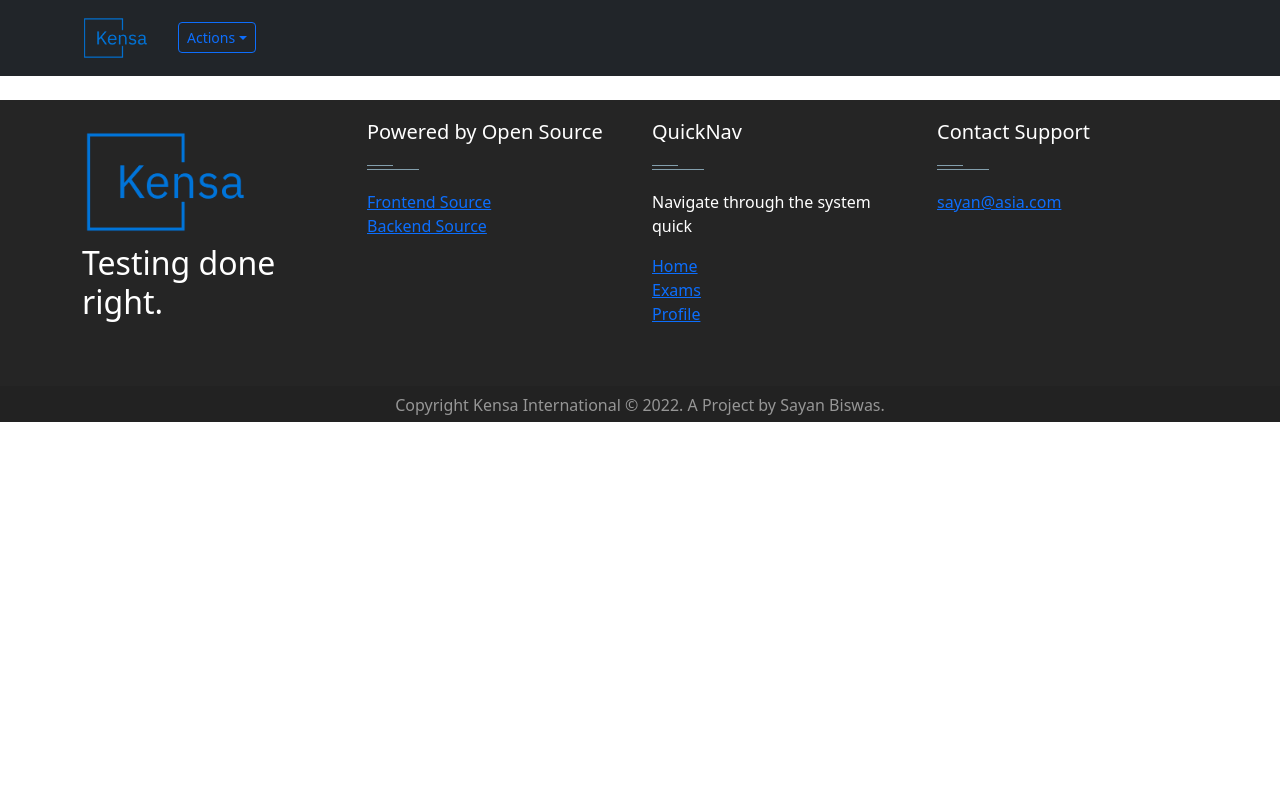
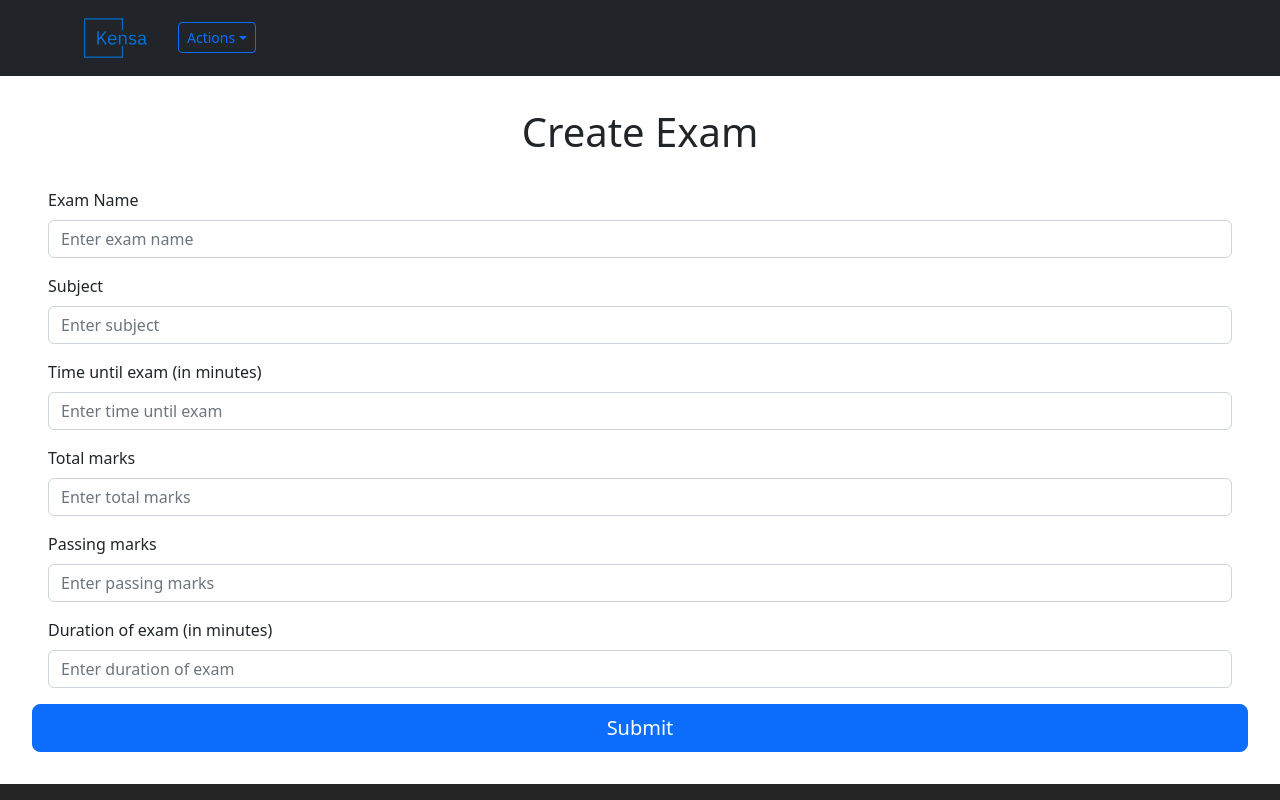
Before and after one commit to Dank-del/kensa, a React (Vite) app: page /createexam in a window 1280 px wide. Shown: the top 800 px of the page. Built offline with nearby package versions, Linux system fonts and the light colour scheme; no server answers.

Commit message:
Add create exam for with error handling, and edit profile page a bit
Signed-off-by: Sayan Biswas <sayan@pokurt.me>

```diff
--- a/src/App.jsx
+++ b/src/App.jsx
@@ -8,6 +8,7 @@ import Footer from './components/Footer';
 import Home from './Home';
 import { CurrentUserProvider } from './CurrentUserContext';
 import Profile from './Profile';
+import CreateExam from './CreateExam';
 
 function App() {
   return (
@@ -22,6 +23,7 @@ function App() {
         <Route path="/signup" element={<SignUp />} />
         <Route path="/signin" element={<Login />} />
         <Route path="/profile" element={<Profile />} />
+        <Route path="/createexam" element={<CreateExam/>}/>
       </Routes>
       <Footer />
     </CurrentUserProvider>
--- /dev/null
+++ b/src/CreateExam.css
@@ -0,0 +1,12 @@
+.form-group {
+    margin: 1rem
+}
+
+.form {
+    margin: 2rem
+}
+
+.title {
+    margin: 0.5rem;
+    text-align: center;
+}
--- /dev/null
+++ b/src/CreateExam.jsx
@@ -0,0 +1,149 @@
+import ErrorResponse from "./components/ErrorResponse";
+import React, { useState } from 'react';
+import { Form, Button } from 'react-bootstrap';
+import { useCookies } from 'react-cookie';
+import './CreateExam.css';
+
+export default function CreateExam() {
+    // useState hook to store form data
+    const [cookies] = useCookies(["user"]);
+    const [errAlert, setErrAlert] = useState(<div></div>);
+    const [formData, setFormData] = useState({
+        examName: '',
+        subject: '',
+        timeUntilExam: '',
+        totalMarks: '',
+        passingMarks: '',
+        duration: ''
+    });
+
+    // function to handle form input changes
+    const handleChange = (event) => {
+        const { name, value } = event.target;
+        setFormData({
+            ...formData,
+            [name]: value
+        });
+    }
+
+    // function to handle form submission
+    const handleSubmit = async (event) => {
+        event.preventDefault();
+        // TODO: Submit form data to server or perform other actions
+        const res = await fetch(`${import.meta.env.VITE_API_URL}/exams/create`, {
+            method: "POST",
+            headers: {
+                "Content-Type": "application/json",
+                "authorization": "Bearer " + cookies["token"],
+            },
+            body: JSON.stringify({
+                name: formData.examName,
+                subject: formData.subject,
+                afterMinutes: Number(formData.timeUntilExam),
+                totalMarks: Number(formData.totalMarks),
+                passingMarks: Number(formData.passingMarks),
+                duration: Number(formData.duration)
+            })
+        })
+        if (res.status === 200) {
+            const jsn = await res.json()
+            alert("Exam created successfully" + JSON.stringify(jsn));
+        } else {
+            const jsn = await res.json()
+            console.log(jsn)
+            if (!jsn[0].errors){
+                alert("Exam creation failed due to: " + JSON.stringify(jsn));
+                return
+            }
+            setErrAlert(<ErrorResponse error={jsn[0].errors}/>)
+            // alert("Exam creation failed due to: " + JSON.stringify(jsn));
+        }
+        // alert(`Form submitted with the following data: ${JSON.stringify(formData)}`);
+    }
+
+    return (
+        <div>
+            <h1 className='title'>Create Exam</h1>
+            <Form className='form' onSubmit={handleSubmit}>
+                <Form.Group className='form-group' controlId="formExamName">
+                    <Form.Label>Exam Name</Form.Label>
+                    <Form.Control
+                        required
+                        type="text"
+                        placeholder="Enter exam name"
+                        name="examName"
+                        value={formData.examName}
+                        onChange={handleChange}
+                    />
+                </Form.Group>
+
+                <Form.Group className='form-group' controlId="formSubject">
+                    <Form.Label>Subject</Form.Label>
+                    <Form.Control
+                        required
+                        type="text"
+                        placeholder="Enter subject"
+                        name="subject"
+                        value={formData.subject}
+                        onChange={handleChange}
+                    />
+                </Form.Group>
+
+                <Form.Group className='form-group' controlId="formTimeUntilExam">
+                    <Form.Label>Time until exam (in minutes)</Form.Label>
+                    <Form.Control
+                        required
+                        type="number"
+                        placeholder="Enter time until exam"
+                        name="timeUntilExam"
+                        value={formData.timeUntilExam}
+                        onChange={handleChange}
+                    />
+                </Form.Group>
+
+                <Form.Group className='form-group' controlId="formTotalMarks">
+                    <Form.Label>Total marks</Form.Label>
+                    <Form.Control
+                        required
+                        type="number"
+                        placeholder="Enter total marks"
+                        name="totalMarks"
+                        value={formData.totalMarks}
+                        onChange={handleChange}
+                    />
+                </Form.Group>
+
+                <Form.Group className='form-group' controlId="formPassingMarks">
+                    <Form.Label>Passing marks</Form.Label>
+                    <Form.Control
+                        required
+                        type="number"
+                        placeholder="Enter passing marks"
+                        name="passingMarks"
+                        value={formData.passingMarks}
+                        onChange={handleChange}
+                    />
+                </Form.Group>
+
+                <Form.Group className='form-group' controlId="formDuration">
+                    <Form.Label>Duration of exam (in minutes)</Form.Label>
+                    <Form.Control
+                        required
+                        type="number"
+                        placeholder="Enter duration of exam"
+                        name="duration"
+                        value={formData.duration}
+                        onChange={handleChange}
+                    />
+                </Form.Group>
+
+                <div className="d-grid gap-2">
+                    <Button variant="primary" size="lg" type='submit'>
+                        Submit
+                    </Button>
+                </div>
+            </Form>
+            {errAlert}
+        </div>
+    );
+};
--- a/src/Exam.jsx
+++ b/src/Exam.jsx
@@ -12,7 +12,7 @@ const data = [
   'emo hone ki bimari ne diya usko period'
 ];
 
-function Items({ currentItems }) {
+function Items({ currentItems, examId }) {
   return (
     <React.Fragment>
       {currentItems &&
--- a/src/Profile.jsx
+++ b/src/Profile.jsx
@@ -75,7 +75,7 @@ const Profile = () => {
                                                         <h6 className="text-muted f-w-400">{usrData.user.age}</h6>
                                                     </div>
                                                     <div className="col-sm-6">
-                                                        <p className="m-b-10 f-w-600">IdentityHash</p>
+                                                        {usrData.user.identityHash && <p className="m-b-10 f-w-600">IdentityHash</p>}
                                                         <h6 className="text-muted f-w-400">{usrData.user.identityHash}</h6>
                                                     </div>
                                                 </div>
--- /dev/null
+++ b/src/components/ErrorResponse.jsx
@@ -0,0 +1,17 @@
+import React from 'react';
+import { Alert } from 'react-bootstrap';
+
+const ErrorResponse = ({ error }) => {
+    return (
+        <Alert variant="danger">
+            <h4>There were issues with the provided data:</h4>
+            <ul>
+                {error.issues.map((issue, index) => (
+                    <li key={index}>{issue.message}</li>
+                ))}
+            </ul>
+        </Alert>
+    );
+};
+
+export default ErrorResponse;
--- a/src/components/Footer.jsx
+++ b/src/components/Footer.jsx
@@ -4,9 +4,7 @@ import "./Footer.css";
 const Footer = () => {
     return (
         <Fragment>
-            <footer style={{
-                // marginTop: "calc(5% + 60px)"
-            }} id="footer" className="footer-1">
+            <footer id="footer" className="bottom footer-1">
                 <div className="main-footer widgets-dark typo-light">
                     <div className="container">
                         <div className="row">
--- /dev/null
+++ b/src/components/Loader.jsx
@@ -0,0 +1,43 @@
+import { Fragment } from "react";
+
+export const Loader = () => {
+    return (
+        <Fragment>
+            <div style={{
+                display: "flex",
+                flexdirection: "row",
+            }} class="text-center">
+                <div style={{
+                    width: "5rem",
+                    height: "5rem",
+                    color: "#0c6efd"
+                }} class="spinner-border" role="status">
+                    <span class="visually-hidden">Loading...</span>
+                </div>
+                <img src="logo-no-background.png" width='80px' alt="" />
+            </div>
+        </Fragment>
+    );
+}
+
+export const LoaderCard = () => {
+    return (
+        <Fragment>
+            <div class="card" aria-hidden="true">
+                <div class="card-body">
+                    <h5 class="card-title placeholder-glow">
+                        <span class="placeholder col-6"></span>
+                    </h5>
+                    <p class="card-text placeholder-glow">
+                        <span class="placeholder col-7"></span>
+                        <span class="placeholder col-4"></span>
+                        <span class="placeholder col-4"></span>
+                        <span class="placeholder col-6"></span>
+                        <span class="placeholder col-8"></span>
+                    </p>
+                    <a href="#" tabindex="-1" class="btn btn-primary disabled placeholder col-6"></a>
+                </div>
+            </div>
+        </Fragment>
+    );
+}
--- a/src/components/NavBar.jsx
+++ b/src/components/NavBar.jsx
@@ -52,10 +52,15 @@ export default function NavBar() {
               {!pfp ? <div>
                 <Dropdown.Item onClick={() => window.location.href = "/signin"} as="button">Login</Dropdown.Item>
                 <Dropdown.Item onClick={() => window.location.href = "/signup"} as="button">SignUp</Dropdown.Item>
-              </div> : <Dropdown.Item onClick={() => {
+              </div> : <div>
+              <Dropdown.Item onClick={() => {
                 removeCookie('token');
                 window.location.href = "/signin";
-              }} as="button">Log out</Dropdown.Item>}
+              }} as="button">Log out</Dropdown.Item>
+             {currentUser.teacher && <Dropdown.Item onClick={() => window.location.href = "/createexam"} as='button'>
+              Create Exam
+              </Dropdown.Item>}
+              </div> }
               <Dropdown.Item as="button">Something else</Dropdown.Item>
             </DropdownButton>
           </Nav>
```
Also changed, not shown: src/components/ExamView.jsx (+25 -22 lines).
